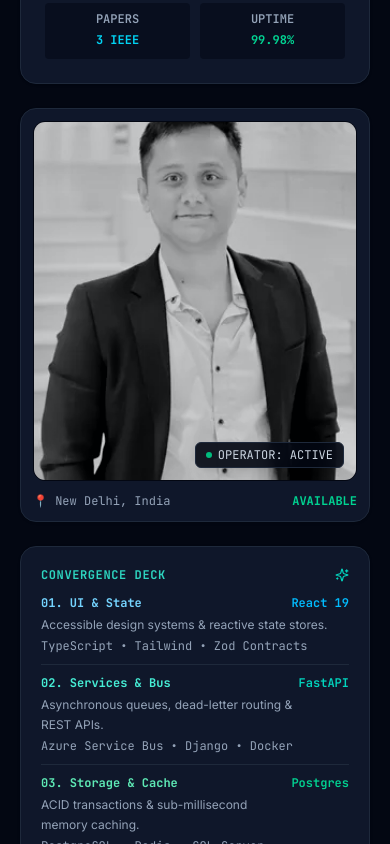
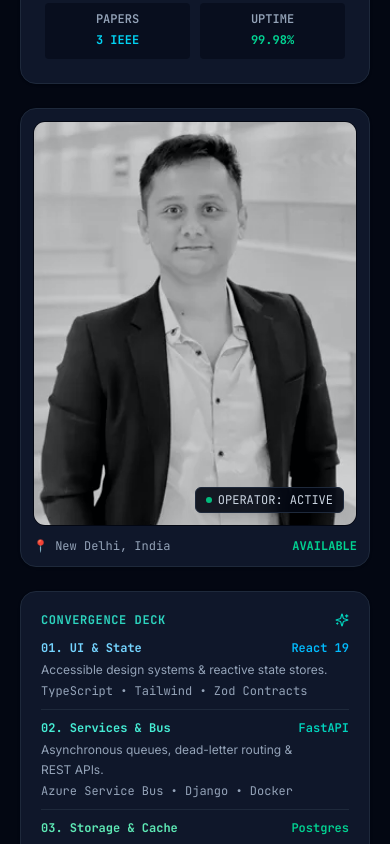
Before and after one commit to amitbora007/amit-portfolio, a React (Vite) app: page / in a window 390 px wide. Shown: the part 3040-3884 px from the top of the page. Built offline with nearby package versions, Linux system fonts and the light colour scheme.

Commit message:
fix(about): resolve headshot cropping with object-top and responsive flex-1 frame

```diff
--- a/src/data/portfolioData.js
+++ b/src/data/portfolioData.js
@@ -17,7 +17,7 @@ export const portfolioData = {
   metrics: [
     { value: '40%', label: 'Partner Integration Efficiency', desc: 'Accelerated third-party onboarding pipelines through structured API designs.' },
     { value: '33%', label: 'API Latency Reduction', desc: 'Optimized database queries, indexes, and caching strategies for critical endpoints.' },
-    { value: '100+', label: 'TPS Throughput', desc: 'Architected high-throughput payment architectures using Redis caching and SQL Server.' },
+    { value: '200+', label: 'TPS Throughput', desc: 'Architected high-throughput payment architectures using Redis caching and SQL Server.' },
     { value: '70%+', label: 'Support Queries Automated', desc: 'Implemented retrieval-augmented generation and AI agents for agentless resolution.' },
     { value: '50K+', label: 'Concurrent Students', desc: 'Scaled Learning Management System integrated with Azure AD authentication.' }
   ],
--- a/src/sections/About.jsx
+++ b/src/sections/About.jsx
@@ -143,7 +143,7 @@ export default function About() {
               glareOpacity={0.08}
               className="relative rounded-2xl border border-slate-200 dark:border-slate-800 bg-white dark:bg-slate-900 p-3 shadow-sm w-full h-full flex flex-col justify-between group hover:border-brand-500/40 hover:shadow-md transition-all duration-300"
             >
-              <div className="relative rounded-xl overflow-hidden border border-slate-100 dark:border-slate-950 bg-slate-100 dark:bg-slate-950 aspect-[4/5] max-h-[360px] w-full mx-auto">
+              <div className="relative rounded-xl overflow-hidden border border-slate-100 dark:border-slate-950 bg-slate-100 dark:bg-slate-950 w-full aspect-[4/5] sm:aspect-[3/4] lg:aspect-auto lg:flex-1 lg:min-h-[420px]">
                 <img
                   src="/Amit.webp"
                   alt="Amit Bora"
@@ -153,7 +153,7 @@ export default function About() {
                   onError={(e) => {
                     e.currentTarget.style.opacity = '0';
                   }}
-                  className="w-full h-full object-cover filter grayscale contrast-115 brightness-95 opacity-90 dark:opacity-85 group-hover:filter-none group-hover:opacity-100 transition-all duration-500"
+                  className="w-full h-full object-cover object-top filter grayscale contrast-115 brightness-95 opacity-90 dark:opacity-85 group-hover:filter-none group-hover:opacity-100 transition-all duration-500"
                 />
 
                 {/* Floating Operator Badge */}
```
